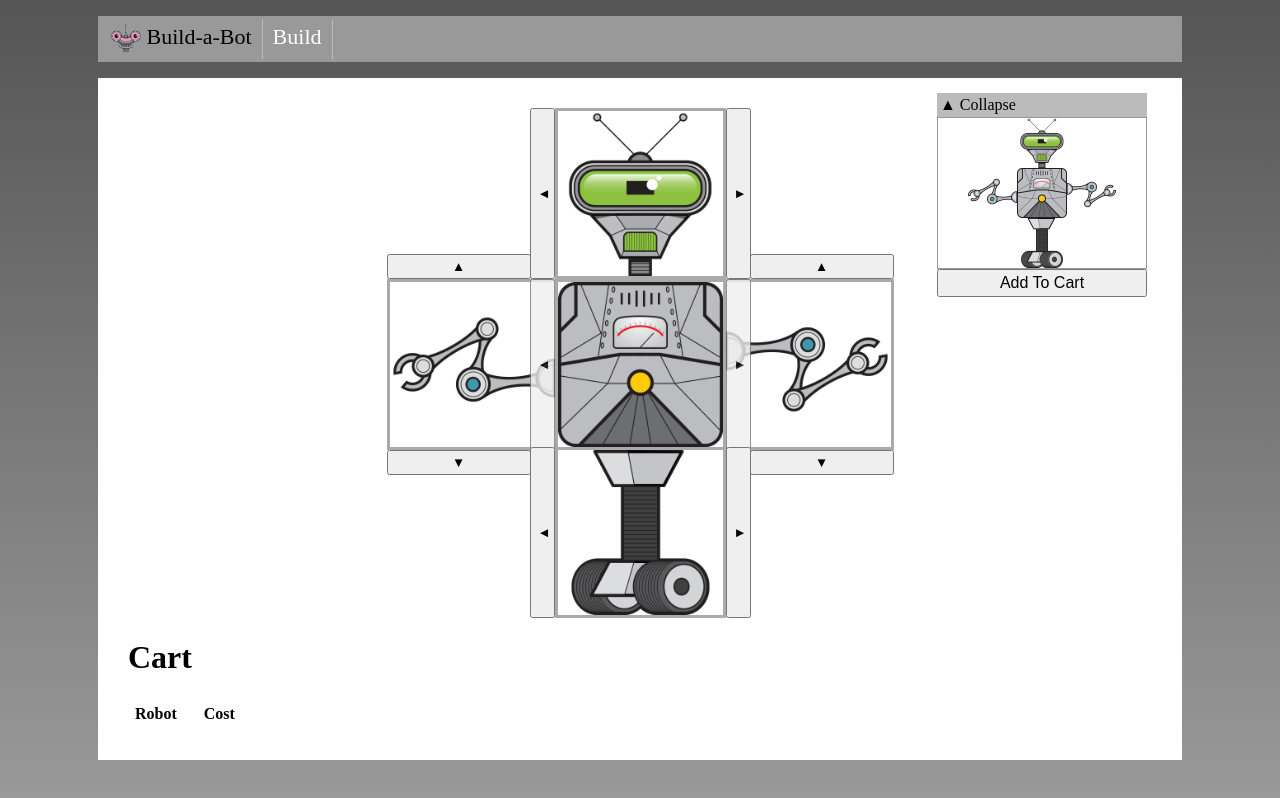
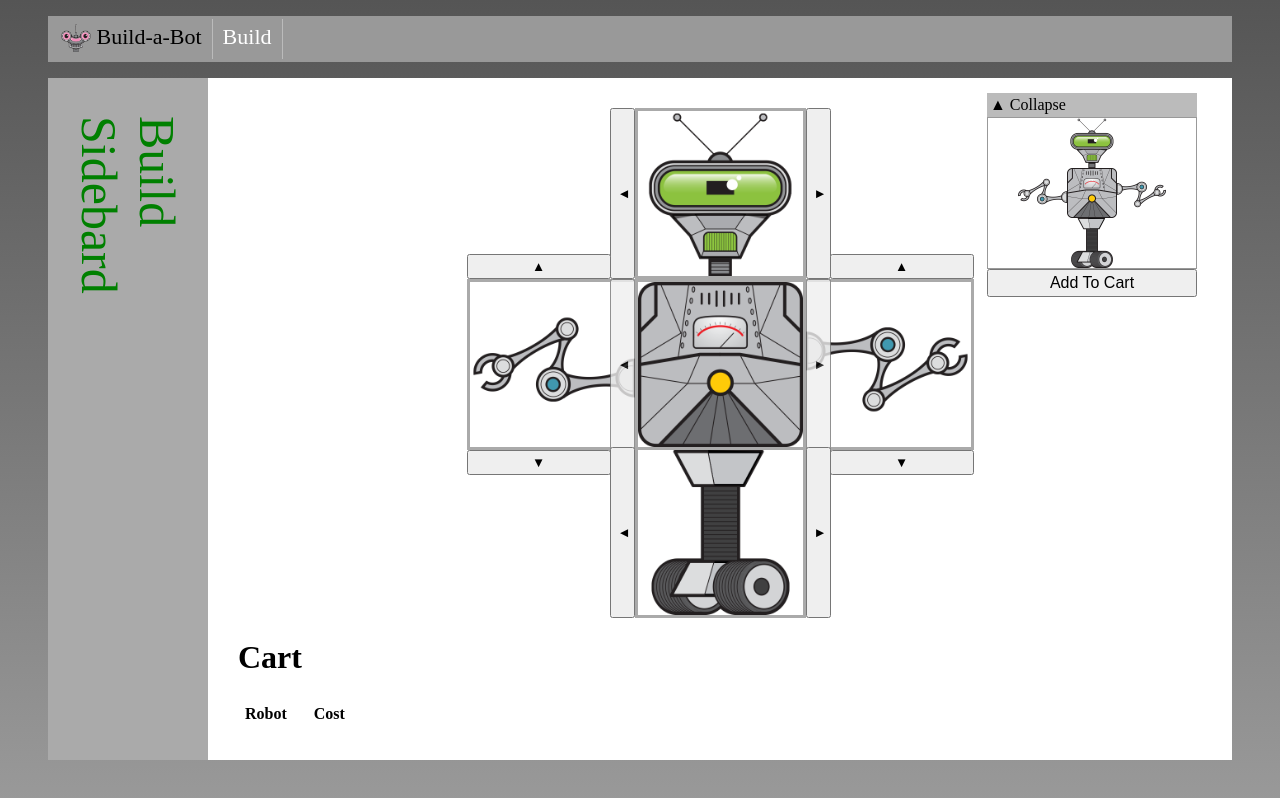
Before and after one commit to cpiguavebravo/robotbuilder_vuejs, a Vue app: page /#/build in a window 1280 px wide. Built offline with nearby package versions, Linux system fonts and the light colour scheme.

Commit message:
Using Named Views

```diff
--- a/src/App.vue
+++ b/src/App.vue
@@ -16,9 +16,14 @@
       </ul>
     </nav>
   </header>
-  <main>
-  <router-view/>
-</main>
+  <div class="container">
+    <aside class="aside">
+      <router-view name="sidebar"/>
+    </aside>
+    <main>
+      <router-view/>
+    </main>
+</div>
 </template>
 
 <script>
@@ -42,15 +47,14 @@
   font-family: Avenir, Helvetica, Arial, sans-serif;
 }
 main{
-  margin: 0 auto;
   padding: 30px;
   background-color: white;
-  width: 1024px;
+  width: 964px;
   min-height: 300px;
 }
 header {
   background-color: #999;
-  width: 1084px;
+  width: 1184px;
   margin: 0 auto;
 }
 ul {
@@ -74,4 +78,15 @@
 .router-link-active{
   color: white;
 }
+.container{
+  display:flex;
+  margin: 10px auto 0 auto;
+  justify-content: center
+}
+.aside{
+  padding: 30px;
+  background-color: #aaa;
+  width: 100px;
+  min-height: 300px;
+}
 </style>
--- a/src/router/index.js
+++ b/src/router/index.js
@@ -10,17 +10,25 @@
 import RobotArms from '../parts/RobotArms.vue';
 import RobotTorsos from '../parts/RobotTorsos.vue';
 import RobotBases from '../parts/RobotBases.vue';
+import SidebarStandard from '../sidebars/SidebarStandard.vue';
+import SidebarBuild from '../sidebars/SidebarBuild.vue';
 
 export default createRouter({
   history: createWebHashHistory(),
   routes: [{
     path: '/',
     name: 'Home',
-    component: HomePage,
+    components: {
+      default: HomePage,
+      sidebar: SidebarStandard,
+    },
   }, {
     path: '/build',
     name: 'Build',
-    component: RobotBuilder,
+    components: {
+      default: RobotBuilder,
+      sidebar: SidebarBuild,
+    },
   }, {
     path: '/parts/browse',
     name: 'BrowseParts',
--- /dev/null
+++ b/src/sidebars/SidebarBuild.vue
@@ -0,0 +1,19 @@
+<template>
+    <div class="sidebar">
+        Build Sidebard
+    </div>
+</template>
+
+<script>
+export default {
+  name: 'Build',
+};
+</script>
+
+<style scoped>
+    .sidebar{
+        font-size: 50px;
+        transform: rotate(90deg);
+        color: green;
+    }
+</style>
--- /dev/null
+++ b/src/sidebars/SidebarStandard.vue
@@ -0,0 +1,18 @@
+<template>
+    <div class="sidebar">
+        Standard Sidebard
+    </div>
+</template>
+
+<script>
+export default {
+  name: 'Standard',
+};
+</script>
+
+<style scoped>
+    .sidebar{
+        font-size: 50px;
+        transform: rotate(90deg);
+    }
+</style>
```
